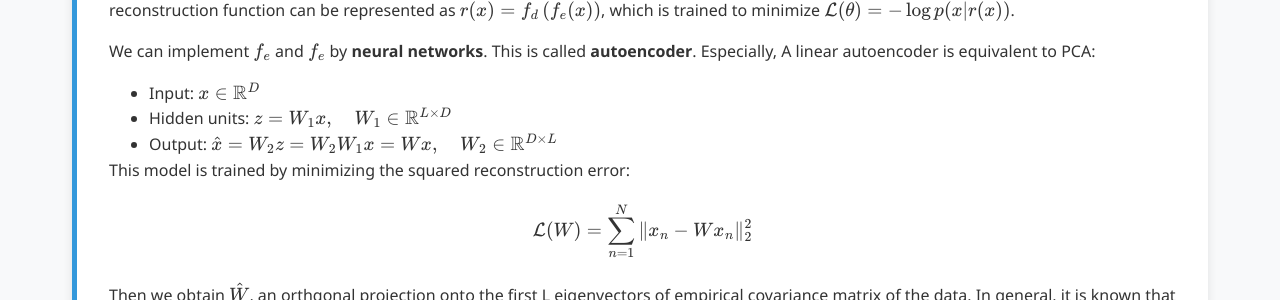
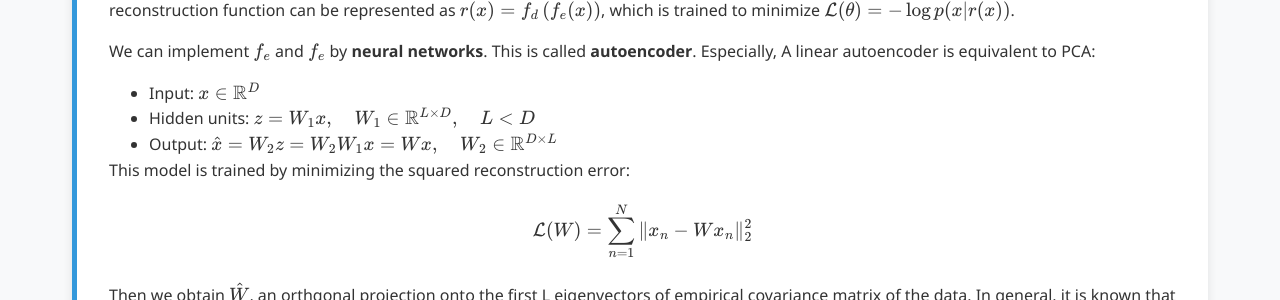
Before and after one commit to Yusukey01/yusukey01.github.io, a Jekyll site: the page built from Mathematics/Machine_learning/pca.html, in a window 1280 px wide and 900 px high, scrolled down 2890 px. Shown: the part 157-457 px from the top of the window. Built offline with Jekyll 4.4.1, drawn with Linux system fonts in a browser that asks for light colours.

Commit message:
add PCA on Section 5-6

```diff
--- a/Mathematics/Machine_learning/pca.html
+++ b/Mathematics/Machine_learning/pca.html
@@ -145,7 +145,7 @@ uses_python: false
                     Especially, A linear autoencoder is equivalent to PCA:
                     <ul style="padding-left: 40px;">
                         <li>Input: \(x \in \mathbb{R}^D\)</li>
-                        <li>Hidden units: \(z = W_1 x, \quad W_1 \in \mathbb{R}^{L \times D}\) </li>
+                        <li>Hidden units: \(z = W_1 x, \quad W_1 \in \mathbb{R}^{L \times D}, \quad L < D\) </li>
                         <li>Output: \(\hat{x} = W_2 z = W_2 W_1 x = Wx, \quad W_2 \in \mathbb{R}^{D \times L}\)</li>
                     </ul>
                     This model is trained by minimizing the squared reconstruction error:
```
